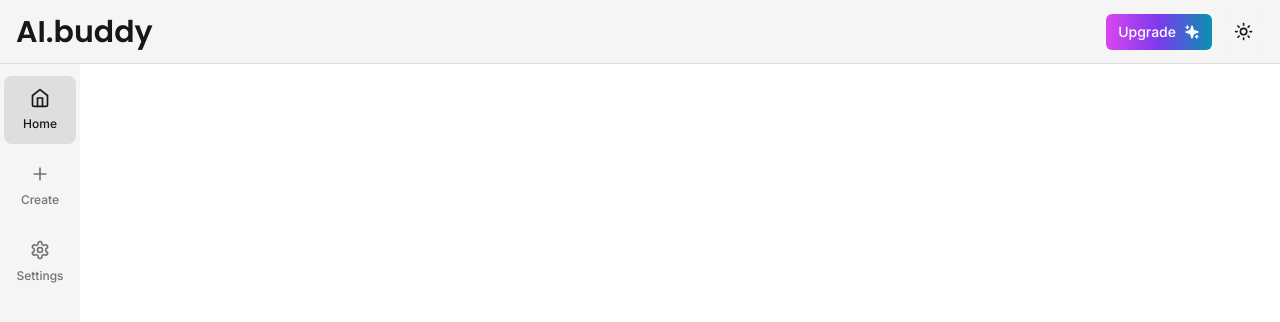
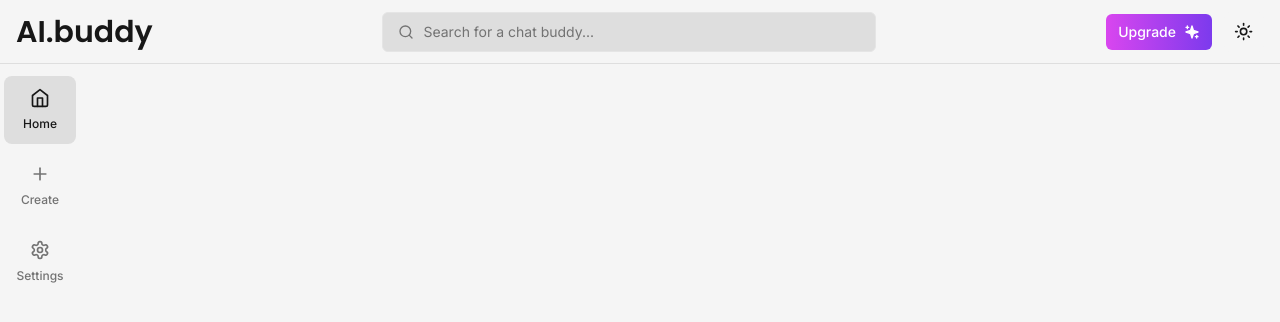
Before and after one commit to btran33/AI-Chat-SaaS, a Next.js app in the folder ai-chat-saas/: page / in a window 1280 px wide. Shown: the top 322 px of the page. Built offline with nearby package versions, Linux system fonts and the light colour scheme.

Commit message:
Add a search bar to filter out chat buddy

```diff
--- a/ai-chat-saas/app/(root)/(routes)/page.tsx
+++ b/ai-chat-saas/app/(root)/(routes)/page.tsx
@@ -1,8 +1,9 @@
+import { SearchInput } from "@/components/search-input";
 
 const RootPage = () => {
     return (
-        <div>
-
+        <div className="h-full p-4 space-y-2">
+            {/* <SearchInput/> */}
         </div>
      );
 }
--- a/ai-chat-saas/app/layout.tsx
+++ b/ai-chat-saas/app/layout.tsx
@@ -3,6 +3,7 @@
 import { Inter } from 'next/font/google'
 import { ClerkProvider } from '@clerk/nextjs'
 import { ThemeProvider } from '@/components/theme-provider'
+import { cn } from '@/lib/utils'
 
 const inter = Inter({ subsets: ['latin'] })
 
@@ -19,7 +20,7 @@
   return (
     <ClerkProvider>
       <html lang="en" suppressHydrationWarning>
-        <body className={inter.className}>
+        <body className={cn("bg-secondary",inter.className)}>
           <ThemeProvider attribute='class' defaultTheme='system' enableSystem>
             {children}
           </ThemeProvider>
--- a/ai-chat-saas/components/navbar.tsx
+++ b/ai-chat-saas/components/navbar.tsx
@@ -8,6 +8,7 @@
 import { Button } from "@/components/ui/button"
 import { ModeToggle } from "./mode-toggle"
 import { MobileSidebar } from "./mobile-sidebar"
+import { SearchInput } from "./search-input"
 
 const font = Poppins({
     weight: "600",
@@ -29,6 +30,10 @@
                 </Link>
             </div>
 
+            <div>
+                <SearchInput/>
+            </div>
+
             <div className="flex items-center gap-x-3 justify-end">
                 <Button size="sm" variant="premium">
                     Upgrade
--- /dev/null
+++ b/ai-chat-saas/components/search-input.tsx
@@ -0,0 +1,16 @@
+"use client"
+
+import { Search } from "lucide-react"
+import { Input } from "@/components/ui/input"
+
+export const SearchInput = () => {
+    return (
+        <div className="relative">
+            <Search className="absolute h-4 w-4 top-3 left-4 text-muted-foreground"/>
+            <Input
+                placeholder="Search for a chat buddy..."
+                className="pl-10 bg-primary/10"
+            />
+        </div>
+    )
+}
--- a/ai-chat-saas/components/ui/button.tsx
+++ b/ai-chat-saas/components/ui/button.tsx
@@ -18,7 +18,7 @@
           "bg-secondary text-secondary-foreground hover:bg-secondary/80",
         ghost: "hover:bg-accent hover:text-accent-foreground",
         link: "text-primary underline-offset-4 hover:underline",
-        premium: "bg-gradient-to-r from-fuchsia-500 via-violet-600 to-cyan-600 text-white border-0"
+        premium: "bg-gradient-to-r from-fuchsia-500 via-violet-600 to-cyan-600 text-white border-0 bg-[position:_0%_0%] hover:bg-[position:_100%_100%] bg-[size:_200%] transition-all duration-500"
       },
       size: {
         default: "h-10 px-4 py-2",
--- /dev/null
+++ b/ai-chat-saas/components/ui/input.tsx
@@ -0,0 +1,25 @@
+import * as React from "react"
+
+import { cn } from "@/lib/utils"
+
+export interface InputProps
+  extends React.InputHTMLAttributes<HTMLInputElement> {}
+
+const Input = React.forwardRef<HTMLInputElement, InputProps>(
+  ({ className, type, ...props }, ref) => {
+    return (
+      <input
+        type={type}
+        className={cn(
+          "flex h-10 w-full rounded-md border border-input bg-background px-3 py-2 text-sm ring-offset-background file:border-0 file:bg-transparent file:text-sm file:font-medium placeholder:text-muted-foreground focus-visible:outline-none focus-visible:ring-2 focus-visible:ring-ring focus-visible:ring-offset-2 disabled:cursor-not-allowed disabled:opacity-50",
+          className
+        )}
+        ref={ref}
+        {...props}
+      />
+    )
+  }
+)
+Input.displayName = "Input"
+
+export { Input }
--- a/ai-chat-saas/package.json
+++ b/ai-chat-saas/package.json
@@ -25,6 +25,7 @@
     "next": "13.4.19",
     "next-themes": "^0.2.1",
     "postcss": "8.4.28",
+    "query-string": "^8.1.0",
     "react": "18.2.0",
     "react-dom": "18.2.0",
     "tailwind-merge": "^1.14.0",
```
Also changed, not shown: 1 other file (tests, documents, lock files or other folders).
